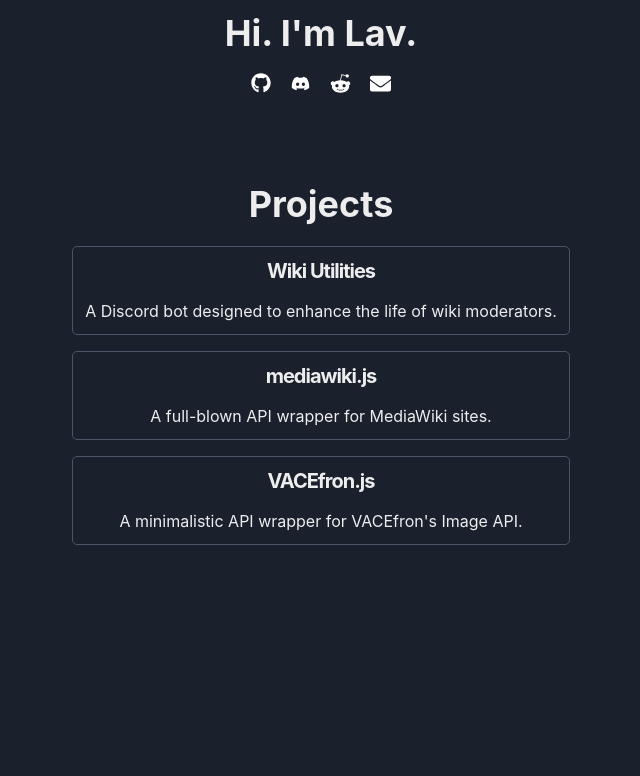
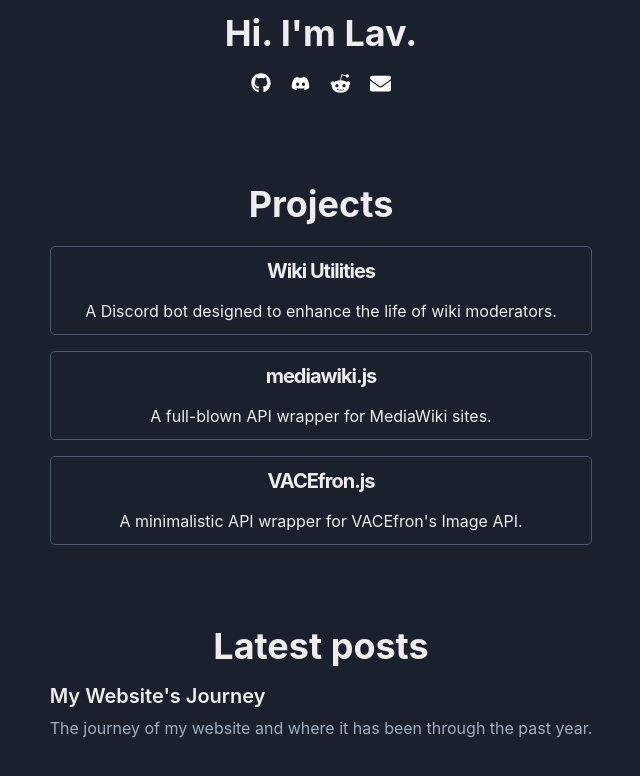
Before and after one commit to lavgup/lavgup.com, a Next.js app: page / in a window 1280 px wide. Shown: the part 348-1124 px from the top of the page, without its empty margins (319-959 px from the left). Before the commit the page ends 905 px from the top, so only its background shows below. Built offline with nearby package versions, Linux system fonts and the light colour scheme.

Commit message:
Add blogs on main and add search functionality for them

```diff
--- a/components/AddGame.js
+++ b/components/AddGame.js
@@ -1,4 +1,3 @@
-import React from 'react';
 import {
     Box,
     Button,
--- /dev/null
+++ b/components/BlogPost.js
@@ -0,0 +1,36 @@
+import NextLink from 'next/link';
+import { useColorMode, Heading, Text, Flex, Box, Link } from '@chakra-ui/react';
+
+function BlogPost(frontMatter) {
+    const { colorMode } = useColorMode();
+    const secondaryTextColor = {
+        light: 'gray.700',
+        dark: 'gray.400'
+    };
+    const bg = {
+        light: 'gray.400',
+        dark: 'gray.200'
+    }
+
+    return (
+        <NextLink href={`blog/${frontMatter.slug}`} passHref>
+            <Link w="100%" _hover={{ textDecoration: 'none' }}>
+                <Box
+                    mb={8}
+                    display="block"
+                    width="100%"
+                    align="left"
+                >
+                    <Heading size="md" mb={2} fontWeight="medium">
+                        {frontMatter.title}
+                    </Heading>
+                    <Text color={secondaryTextColor[colorMode]}>
+                        {frontMatter.description}
+                    </Text>
+                </Box>
+            </Link>
+        </NextLink>
+    )
+}
+
+export default BlogPost;
--- a/components/BlogSeo.js
+++ b/components/BlogSeo.js
@@ -1,4 +1,3 @@
-import React from 'react';
 import { NextSeo, ArticleJsonLd } from 'next-seo';
 
 function BlogSeo({ title, description, publishedAt, url }) {
--- a/components/Container.js
+++ b/components/Container.js
@@ -1,4 +1,3 @@
-import React from 'react';
 import Nav from './Nav';
 import { Flex } from '@chakra-ui/react';
 
--- a/components/Icon.js
+++ b/components/Icon.js
@@ -1,4 +1,3 @@
-import React from 'react';
 import { Link, IconButton } from '@chakra-ui/react';
 
 function Icon({ icon, href, color }) {
@@ -8,7 +7,7 @@ function Icon({ icon, href, color }) {
                 bg="transparent"
                 mt={2}
                 size="md"
-                aria-label="toggle color mode"
+                aria-label="social"
                 icon={icon}
                 color={color}
             />
--- a/components/Nav.js
+++ b/components/Nav.js
@@ -1,4 +1,3 @@
-import React from 'react';
 import NextLink from 'next/link';
 import {
     Flex,
--- a/components/Project.js
+++ b/components/Project.js
@@ -1,13 +1,10 @@
-import React from 'react';
 import {
-    Flex,
     Link,
     Heading,
     Text,
     VStack,
     Box,
     Center,
-    Spacer,
     useColorMode
 } from '@chakra-ui/react';
 
--- a/layouts/blog.js
+++ b/layouts/blog.js
@@ -1,14 +1,10 @@
-import React from 'react';
 import {
     useColorMode,
-    Center,
     Heading,
     Text,
     Flex,
     Stack,
-    Avatar,
-    Spacer,
-    Box
+    Avatar
 } from '@chakra-ui/react';
 import { format, parseISO } from 'date-fns';
 import BlogSeo from '../components/BlogSeo';
--- a/pages/blog/[slug].js
+++ b/pages/blog/[slug].js
@@ -1,4 +1,3 @@
-import React from 'react';
 import hydrate from 'next-mdx-remote/hydrate';
 
 import { getFiles, getFileBySlug } from '../../lib/mdx';
--- a/pages/games.js
+++ b/pages/games.js
@@ -1,4 +1,3 @@
-import React from 'react';
 import { FaTwitch, FaDiscord } from 'react-icons/fa';
 import { signIn, useSession } from 'next-auth/client';
 import {
@@ -19,7 +18,7 @@ import AddGame from '../components/AddGame';
 
 const url = 'https://lavya.tech/games';
 const title = 'Game Wiki Database - Lav';
-const description = 'A database hosted on GitHub storing information on games and their correlating Fandom/Gamepedia wikis.';
+const description = 'A database hosted storing information on games and their correlating Fandom/Gamepedia wikis.';
 
 function Games() {
     const [session, loading] = useSession();
--- a/pages/index.js
+++ b/pages/index.js
@@ -1,4 +1,3 @@
-import React from 'react';
 import Image from 'next/image';
 import Container from '../components/Container';
 import {
@@ -13,8 +12,9 @@ import {
     Spacer,
     Center,
     Heading,
-    useColorMode
+    useColorMode, Flex
 } from '@chakra-ui/react';
+import BlogPost from '../components/BlogPost';
 
 import IconButton from '../components/Icon';
 import Project from '../components/Project';
@@ -34,6 +34,7 @@ export default function Home() {
                     <Box
                         align="center"
                         justify="space-between"
+                        mb={5}
                     >
                         <Spacer />
                         <Image src="/static/goat.png" width={250} height={250} />
@@ -83,6 +84,26 @@ export default function Home() {
                                 href="https://github.com/Sidemen19/VACEfron.js"
                             />
                         </Stack>
+
+                        <Heading mt={20}>
+                            Latest posts
+                        </Heading>
+
+                        <Flex
+                            flexDirection="column"
+                            justifyContent="flex-start"
+                            alignItems="flex-start"
+                            maxWidth="700px"
+                            mt={4}
+                            ml={3}
+                            mr={3}
+                        >
+                            <BlogPost
+                                title="My Website's Journey"
+                                description="The journey of my website and where it has been through the past year."
+                                slug="my-websites-journey"
+                            />
+                        </Flex>
                     </Box>
                 </Stack>
             </Center>
```
Also changed, not shown: pages/blog.js (+102 -5 lines).
